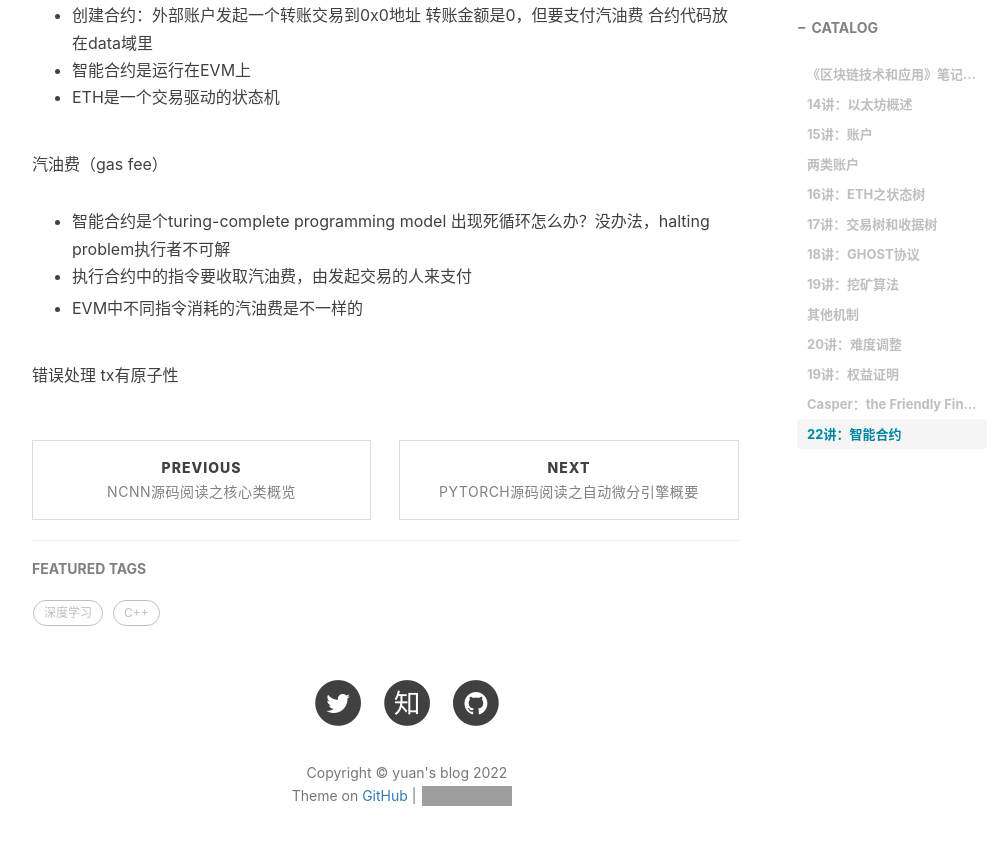
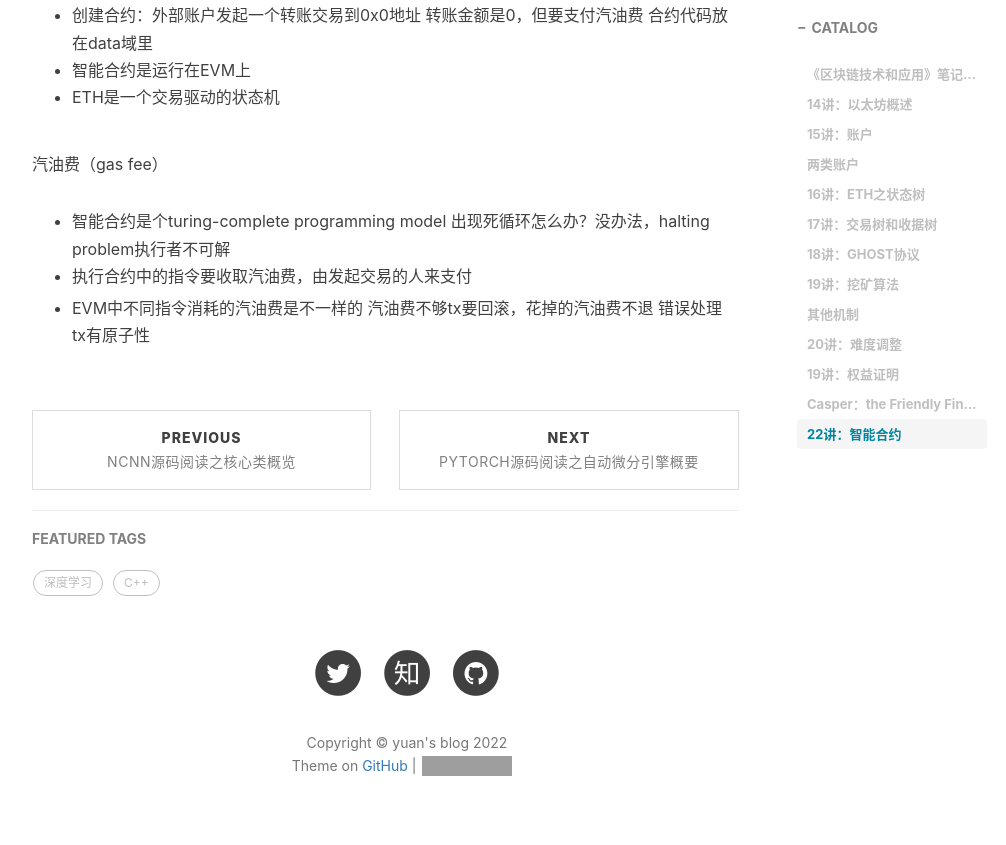
Before and after one commit to tlzhaoyuan/tlzhaoyuan.github.io, a Jekyll site: the page built from _posts/2022-06-02-区块链技术和应用课程笔记.md, in a window 1280 px wide and 900 px high, scrolled down 6487 px. Shown: the top 845 px of the window, without its empty margins (233-1239 px from the left). Built offline with Jekyll 4.4.1, drawn with Linux system fonts in a browser that asks for light colours; nearby versions of some CDN libraries; comment, search, counter and statistics services are not loaded; some of the changed lines change nothing that is shown; grey boxes are pictures that could not be loaded.

Commit message:
update blog

```diff
--- a/_config.yml
+++ b/_config.yml
@@ -72,10 +72,10 @@
 
 # Analytics settings
 # Baidu Analytics
-ba_track_id:
+ba_track_id: ccac7e406afd013f1243db5de1491747
 # Google Analytics
-ga_track_id:             # Format: UA-xxxxxx-xx
-ga_domain:                # 默认的是 auto, 这里我是自定义了的域名，你如果没有自己的域名，需要改成auto
+ga_track_id: G-RWWGFL786B            # Format: UA-xxxxxx-xx
+ga_domain: auto            # 默认的是 auto, 这里我是自定义了的域名，你如果没有自己的域名，需要改成auto
 
 
 
--- a/_posts/2022-06-02-区块链技术和应用课程笔记.md
+++ b/_posts/2022-06-02-区块链技术和应用课程笔记.md
@@ -243,6 +243,6 @@
 * 执行合约中的指令要收取汽油费，由发起交易的人来支付
 
 * EVM中不同指令消耗的汽油费是不一样的
-
+汽油费不够tx要回滚，花掉的汽油费不退
 错误处理
 tx有原子性
```
